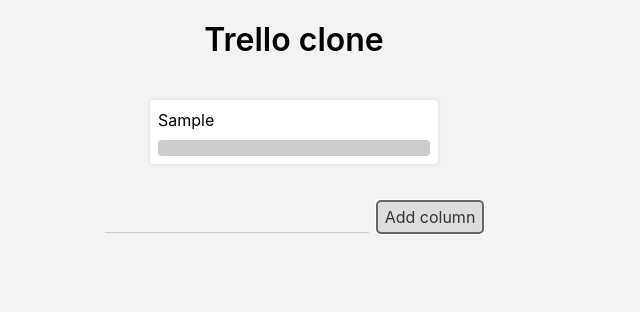
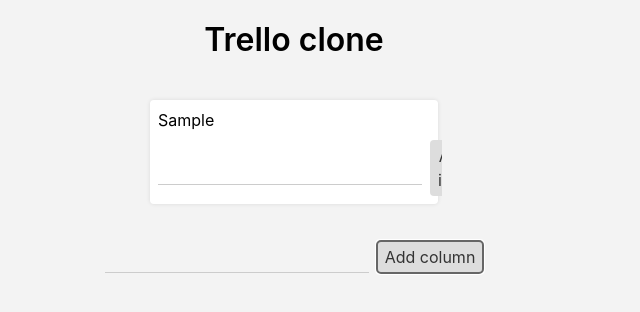
Before and after one commit to adrianosmond/trello-clone, a React (Create React App) app: page / in a window 1280 px wide. Both pictures are taken after typing "Sample" into the empty fields and a click on the button "Add column". Shown: the top 312 px of the page, without its empty margins (346-986 px from the left). Built offline with nearby package versions, Linux system fonts and the light colour scheme.

Commit message:
Can add items to columns

```diff
--- a/src/App.tsx
+++ b/src/App.tsx
@@ -2,6 +2,7 @@
 import { AppContext } from 'contexts/AppContext';
 import useColumnState from 'hooks/useColumnState';
 import NewColumnForm from 'components/NewColumnForm';
+import NewItemForm from 'components/NewItemForm';
 
 const App = () => {
   const state = useColumnState();
@@ -12,14 +13,19 @@
         <Title>Trello clone</Title>
         <Grid>
           {state.columns.map((col) => (
+            <li>
               <Column key={col.id}>
                 <h2>{col.name}</h2>
+                {col.items.length > 0 && (
                   <ItemList>
                     {col.items.map((item) => (
                       <Card key={item.id}>{item.name}</Card>
                     ))}
                   </ItemList>
+                )}
+                <NewItemForm columnId={col.id} />
               </Column>
+            </li>
           ))}
         </Grid>
         <NewColumnForm />
--- /dev/null
+++ b/src/components/Adder/Adder.tsx
@@ -0,0 +1,43 @@
+import { FC, useCallback, useState } from 'react';
+import styled from 'styled-components';
+import Button from 'components/Button';
+import Input from 'components/Input';
+
+const Adder: FC<{
+  onAdd: (name: string) => void;
+  label: string;
+}> = ({ onAdd, label }) => {
+  const [newName, setNewName] = useState('');
+  const add = useCallback(() => {
+    if (newName.length > 0) {
+      onAdd(newName);
+      setNewName('');
+    }
+  }, [newName, onAdd]);
+
+  return (
+    <Form>
+      <Input
+        value={newName}
+        type="text"
+        onChange={(event) => setNewName(event.target.value)}
+        onKeyPress={(event) => {
+          if (event.key === 'Enter') {
+            add();
+          }
+        }}
+      />
+      <Button onClick={add}>{label}</Button>
+    </Form>
+  );
+};
+
+const Form = styled.div`
+  display: flex;
+  align-items: center;
+  & > * + * {
+    margin-left: 0.5rem;
+  }
+`;
+
+export default Adder;
--- /dev/null
+++ b/src/components/Adder/index.ts
@@ -0,0 +1,3 @@
+import Adder from './Adder';
+
+export default Adder;
--- /dev/null
+++ b/src/components/Button/Button.tsx
@@ -0,0 +1,10 @@
+import styled from 'styled-components';
+
+const Button = styled.button`
+  padding: 0.25rem 0.5rem;
+  background-color: #ddd;
+  color: #333;
+  border-radius: 0.25rem;
+`;
+
+export default Button;
--- /dev/null
+++ b/src/components/Button/index.ts
@@ -0,0 +1,3 @@
+import Button from './Button';
+
+export default Button;
--- /dev/null
+++ b/src/components/Input/Input.tsx
@@ -0,0 +1,15 @@
+import styled from 'styled-components';
+
+const Input = styled.input`
+  display: block;
+  flex-grow: 1;
+  padding: 0.25rem 0.5rem;
+  border-bottom: 1px solid #ccc;
+  outline: none;
+  background-color: transparent;
+  &:focus {
+    border-bottom-color: #666;
+  }
+`;
+
+export default Input;
--- /dev/null
+++ b/src/components/Input/index.ts
@@ -0,0 +1,3 @@
+import Input from './Input';
+
+export default Input;
--- a/src/components/NewColumnForm/NewColumnForm.tsx
+++ b/src/components/NewColumnForm/NewColumnForm.tsx
@@ -1,59 +1,11 @@
-import { FC, useCallback, useState } from 'react';
-import styled from 'styled-components';
+import { FC } from 'react';
 import { useAppContext } from 'contexts/AppContext';
+import Adder from 'components/Adder';
 
 const NewColumnForm: FC = () => {
   const { addColumn } = useAppContext();
-  const [newColumnName, setNewColumnName] = useState('');
-  const add = useCallback(() => {
-    if (newColumnName.length > 0) {
-      addColumn(newColumnName);
-      setNewColumnName('');
-    }
-  }, [newColumnName, addColumn]);
 
-  return (
-    <Form>
-      <Input
-        value={newColumnName}
-        type="text"
-        onChange={(event) => setNewColumnName(event.target.value)}
-        onKeyPress={(event) => {
-          if (event.key === 'Enter') {
-            add();
-          }
-        }}
-      />
-      <Button onClick={add}>Add column</Button>
-    </Form>
-  );
+  return <Adder label="Add column" onAdd={addColumn} />;
 };
 
-const Form = styled.div`
-  display: flex;
-  align-items: center;
-  & > * + * {
-    margin-left: 0.5rem;
-  }
-`;
-
-const Input = styled.input`
-  display: block;
-  flex-grow: 1;
-  padding: 0.25rem 0.5rem;
-  border-bottom: 1px solid #ccc;
-  outline: none;
-  background-color: transparent;
-  &:focus {
-    border-bottom-color: #666;
-  }
-`;
-
-const Button = styled.button`
-  padding: 0.25rem 0.5rem;
-  background-color: #ddd;
-  color: #333;
-  border-radius: 0.25rem;
-`;
-
 export default NewColumnForm;
--- /dev/null
+++ b/src/components/NewItemForm/NewItemForm.tsx
@@ -0,0 +1,19 @@
+import { FC, useCallback } from 'react';
+import { useAppContext } from 'contexts/AppContext';
+import Adder from 'components/Adder';
+
+const NewItemForm: FC<{
+  columnId: string;
+}> = ({ columnId }) => {
+  const { addItem } = useAppContext();
+  const addItemToColumn = useCallback(
+    (name: string) => {
+      addItem(columnId, name);
+    },
+    [addItem, columnId],
+  );
+
+  return <Adder label="Add item" onAdd={addItemToColumn} />;
+};
+
+export default NewItemForm;
--- /dev/null
+++ b/src/components/NewItemForm/index.ts
@@ -0,0 +1,3 @@
+import NewItemForm from './NewItemForm';
+
+export default NewItemForm;
```
Lines whose indentation alone changed are shown as unchanged.
